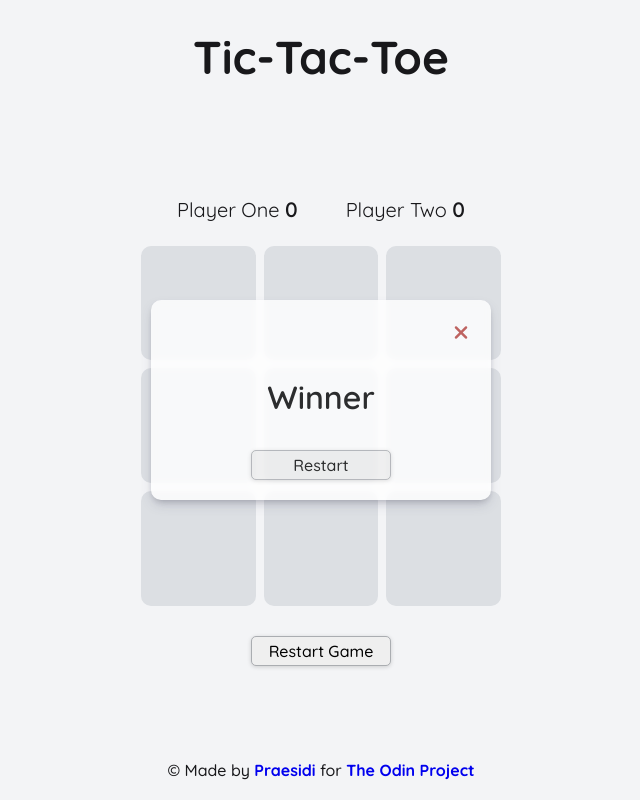
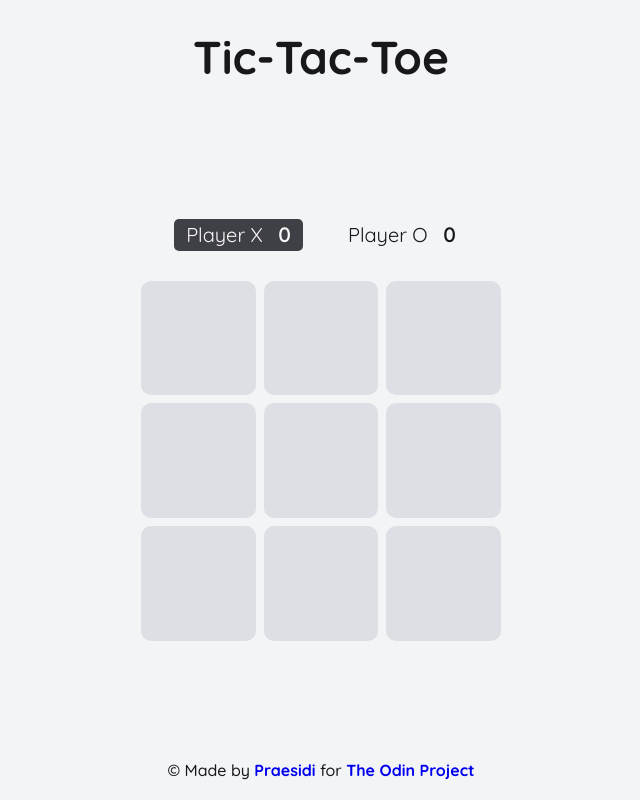
Before and after one commit to Praesidi/tic-tac-toe, a plain HTML site: page index.html in a window 1280 px wide. Shown: the whole page, without its empty margins (319-959 px from the left). Drawn offline with Linux system fonts and the light colour scheme.

Commit message:
Move restart button to the modal, and other minor fixes

```diff
--- a/index.html
+++ b/index.html
@@ -26,12 +26,12 @@
     </header>
     <main class="main">
       <div class="score-board">
-        <div id="first-player">
-          <span id="first-player-name">Player One</span>
+        <div id="first-player" class="active-player">
+          <span id="first-player-name">Player X </span>
           <span id="first-player-score">0</span>
         </div>
         <div id="second-player">
-          <span id="second-player-name">Player Two</span>
+          <span id="second-player-name">Player O </span>
           <span id="second-player-score">0</span>
         </div>
       </div>
@@ -46,9 +46,6 @@
         <div class="game-board-cell" data-index="7"></div>
         <div class="game-board-cell" data-index="8"></div>
       </div>
-      <div class="button-container">
-        <button id="restart-btn">Restart Game</button>
-      </div>
     </main>
     <footer class="footer">
       <p>
@@ -56,13 +53,13 @@
         <a href="https://www.theodinproject.com/">The Odin Project</a>
       </p>
     </footer>
-    <dialog class="winner-modal" id="winner-modal" open>
+    <dialog class="winner-modal" id="winner-modal">
       <div>
-        <button id="modal-close-btn">
-          <i class="fa-solid fa-xmark"></i>
-        </button>
         <p id="winner-modal-text">Winner</p>
-        <button id="modal-restart-btn">Restart</button>
+        <div class="modal-btn-container">
+          <button id="modal-restart-btn">Restart</button>
+          <button id="modal-continue-btn">Continue</button>
+        </div>
       </div>
     </dialog>
   </body>
--- a/styles/style.css
+++ b/styles/style.css
@@ -30,8 +30,9 @@ body {
   display: flex;
   align-items: center;
   justify-content: space-evenly;
-  margin-bottom: 20px;
+  margin-bottom: 30px;
   font-size: 20px;
+  user-select: none;
 }
 
 .score-board div {
@@ -43,6 +44,7 @@ body {
 #second-player-score {
   font-weight: 600;
   font-size: 1.3rem;
+  margin-left: 10px;
 }
 
 .active-player {
@@ -86,41 +88,6 @@ body {
   background: var(--gameboard-active-cell-color);
 }
 
-.button-container {
-  display: flex;
-  justify-content: center;
-  align-items: center;
-  margin-top: 30px;
-}
-
-.button-container button,
-#modal-restart-btn {
-  width: 140px;
-  height: 30px;
-  border-radius: 5px;
-  border: 1px solid var(--gameboard-active-cell-color);
-  box-shadow: rgba(0, 0, 0, 0.16) 0px 1px 4px;
-  font-weight: 500;
-  transition: 0.2s;
-  cursor: pointer;
-}
-
-.button-container button:focus,
-#modal-restart-btn:focus {
-  outline: none;
-}
-
-.button-container button:hover,
-#modal-restart-btn:hover {
-  scale: 1.05;
-  background: #f9f9f9;
-}
-
-.button-container button:active,
-#modal-restart-btn:active {
-  scale: 0.95;
-}
-
 .footer {
   height: 55px;
 }
@@ -146,11 +113,6 @@ body {
   color: var(--font-dark-color);
 }
 
-/* .start-menu-modal {
-  height: 100vh;
-  width: 100vw;
-} */
-
 .winner-modal {
   position: absolute;
   top: 50%;
@@ -165,10 +127,10 @@ body {
   box-shadow: rgba(50, 50, 93, 0.25) 0px 6px 12px -2px,
     rgba(0, 0, 0, 0.3) 0px 3px 7px -3px;
   backdrop-filter: blur(3px);
-  filter: opacity(0.8);
+  filter: opacity(0.95);
 }
 
-.winner-modal div {
+.winner-modal > div {
   height: 100%;
   display: flex;
   align-items: center;
@@ -179,35 +141,37 @@ body {
 #winner-modal-text {
   font-size: 32px;
   font-weight: 600;
-  margin: 0;
+  margin-top: 30px;
+  text-align: center;
 }
 
-#modal-close-btn {
-  position: relative;
-  left: 140px;
-  height: fit-content;
-  cursor: pointer;
-  background: transparent;
-  border: none;
-  font-size: 20px;
-  color: #b6443f;
-  transition: transform 0.2s ease-in-out;
+.modal-btn-container {
+  display: flex;
+  align-items: center;
+  justify-content: space-evenly;
+  width: 100%;
 }
 
-#modal-close-btn i {
-  pointer-events: none;
+.modal-btn-container button {
+  width: 140px;
+  height: 30px;
+  border-radius: 5px;
+  border: 1px solid var(--gameboard-active-cell-color);
+  box-shadow: rgba(0, 0, 0, 0.16) 0px 1px 4px;
+  font-weight: 500;
+  transition: 0.2s;
+  cursor: pointer;
 }
 
-#modal-close-btn:focus {
+.modal-btn-container button:focus {
   outline: none;
 }
 
-#modal-close-btn:hover {
-  scale: 1.1;
-  transform: rotate(90deg);
-  filter: brightness(1.2);
+.modal-btn-container button:hover {
+  scale: 1.05;
+  background: #f9f9f9;
 }
 
-#modal-close-btn:active {
-  scale: 0.9;
+.modal-btn-container button:active {
+  scale: 0.95;
 }
```
